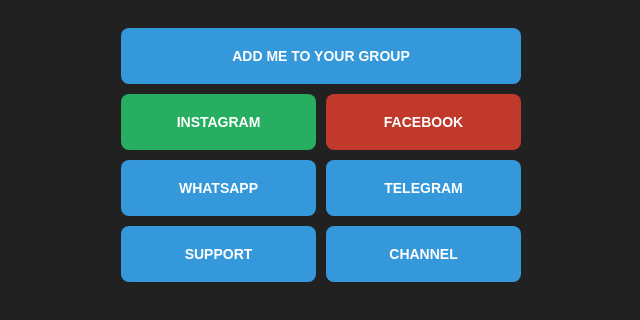
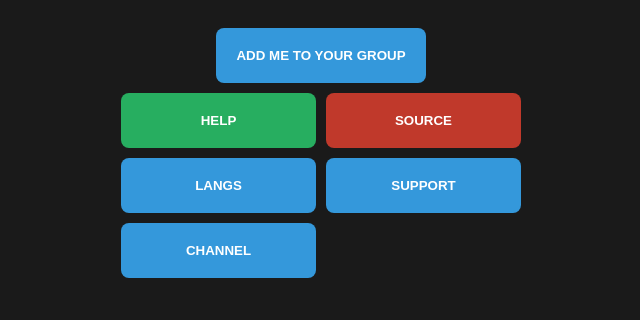
Before and after one commit to RAHU1027/Kushal_Number_Bot, a plain HTML site: page index.html in a window 1280 px wide. Shown: the whole page, without its empty margins (319-959 px from the left). Drawn offline with Linux system fonts and the light colour scheme.

Commit message:
Update index.html

```diff
--- a/index.html
+++ b/index.html
@@ -1,26 +1,24 @@
 <!DOCTYPE html>
 <html>
 <head>
-    <meta name="viewport" content="width=device-width, initial-scale=1.0">
     <style>
-        body { background-color: #212121; font-family: sans-serif; padding: 20px; display: flex; flex-direction: column; align-items: center; }
-        .grid-container { display: grid; grid-template-columns: 1fr 1fr; gap: 10px; width: 100%; max-width: 400px; }
-        .btn { padding: 20px; border: none; color: white; font-weight: bold; border-radius: 8px; cursor: pointer; text-align: center; font-size: 14px; }
-        .full { grid-column: span 2; }
-        .blue { background-color: #3498db; }
+        body { background-color: #1a1a1a; font-family: sans-serif; display: flex; flex-direction: column; align-items: center; padding: 20px; }
+        .grid { display: grid; grid-template-columns: repeat(2, 1fr); gap: 10px; width: 100%; max-width: 400px; }
+        .btn { padding: 20px; border: none; color: white; font-weight: bold; border-radius: 8px; cursor: pointer; text-align: center; }
+        .full { grid-column: span 2; background-color: #3498db; }
         .green { background-color: #27ae60; }
         .red { background-color: #c0392b; }
+        .blue { background-color: #3498db; }
     </style>
 </head>
 <body>
-    <div class="grid-container">
-        <button class="btn blue full">ADD ME TO YOUR GROUP</button>
-        <button class="btn green" onclick="alert('Instagram Numbers')">INSTAGRAM</button>
-        <button class="btn red" onclick="alert('Facebook Numbers')">FACEBOOK</button>
-        <button class="btn blue" onclick="alert('WhatsApp Numbers')">WHATSAPP</button>
-        <button class="btn blue" onclick="alert('Telegram Numbers')">TELEGRAM</button>
-        <button class="btn blue" onclick="alert('Support')">SUPPORT</button>
-        <button class="btn blue" onclick="alert('Channel')">CHANNEL</button>
+    <button class="btn full">ADD ME TO YOUR GROUP</button>
+    <div class="grid" style="margin-top: 10px;">
+        <button class="btn green">HELP</button>
+        <button class="btn red">SOURCE</button>
+        <button class="btn blue">LANGS</button>
+        <button class="btn blue">SUPPORT</button>
+        <button class="btn blue">CHANNEL</button>
     </div>
 </body>
 </html>
```
